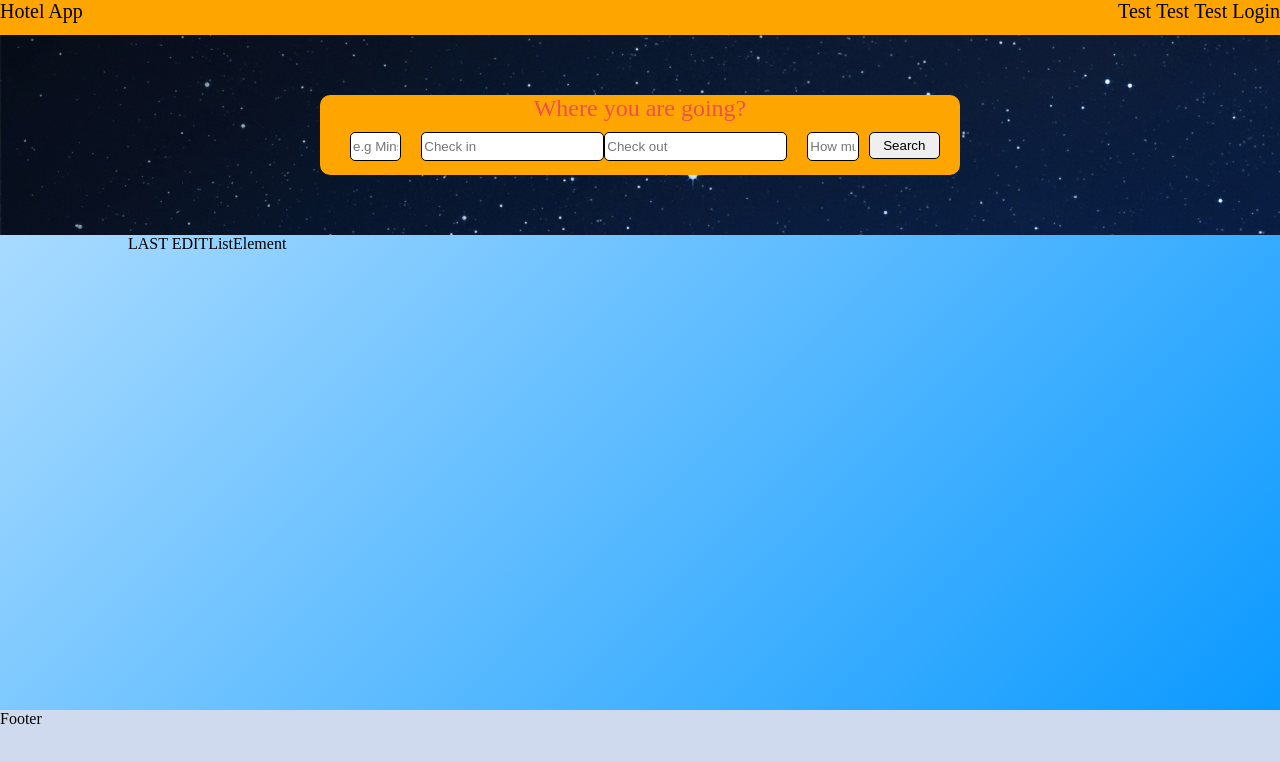
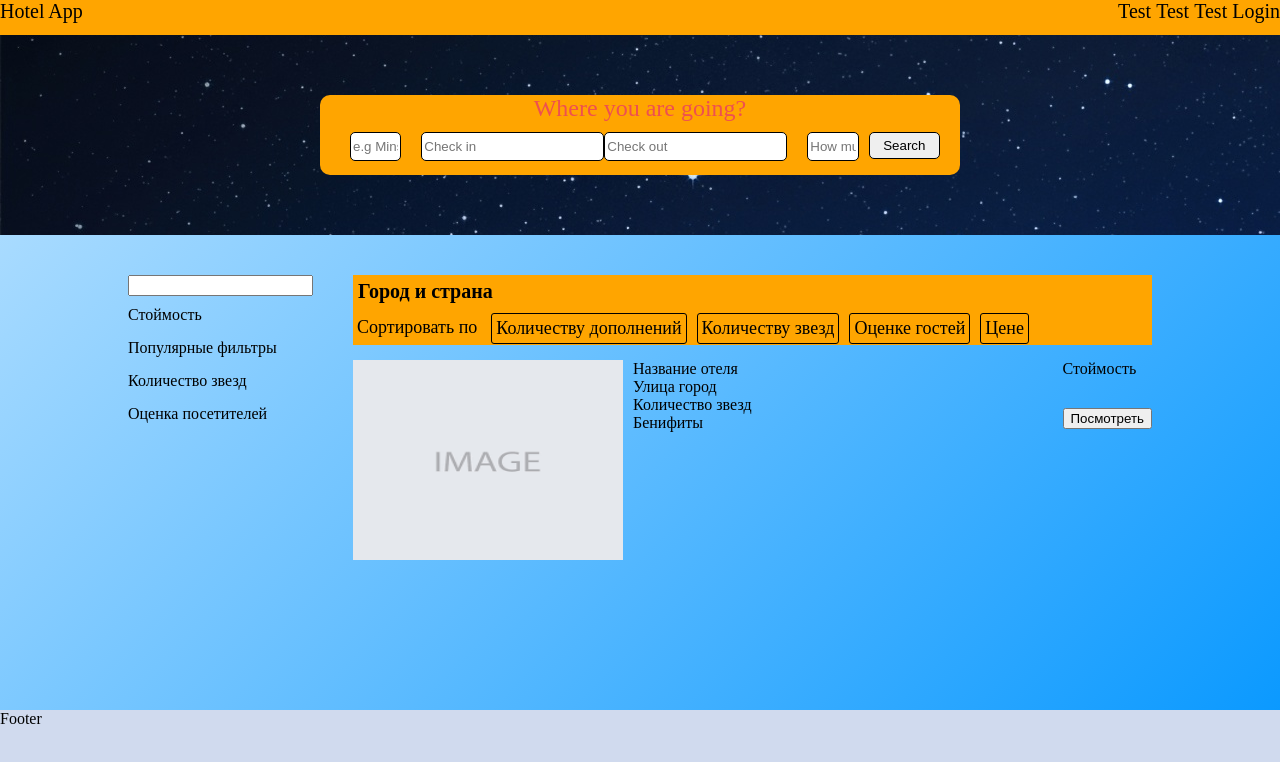
Before and after one commit to SladowName1/InternetServiceToBookedRoomsInHotels, a React (Create React App) app: page /search in a window 1280 px wide. Shown: the top 762 px of the page. Built offline with nearby package versions, Linux system fonts and the light colour scheme.

Commit message:
added search page

```diff
--- a/package.json
+++ b/package.json
@@ -11,6 +11,7 @@
     "path": "^0.12.7",
     "react": "^17.0.2",
     "react-dom": "^17.0.2",
+    "react-router": "^6.3.0",
     "react-router-dom": "^6.2.1",
     "react-scripts": "5.0.0",
     "web-vitals": "^2.1.4"
--- a/src/components/Menu.js
+++ b/src/components/Menu.js
@@ -5,9 +5,16 @@ import "../styles/home-search-element.css"
 
 const Menu = () => {
   const [active, setActive] = useState(false);
+
+    const toHomePage = () => {
+      window.location = window.location.origin;
+  }
+
   return (
     <div className="nav-menu">
-      <div>Hotel App</div>
+      <div style={{cursor:'pointer'}} onClick={() => toHomePage()}>
+          Hotel App
+      </div>
       <div className="nav-menu-items">
         <div className="nav-menu-item">Test</div>
         <div className="nav-menu-item">Test</div>
--- a/src/components/search_page/FiltersElement.js
+++ b/src/components/search_page/FiltersElement.js
@@ -1,19 +1,94 @@
 import {useState} from "react";
 
-const FiltersElement = () => {
-    const [isShow, setShow] = useState(false);
+const FiltersElement = ({test, setTest}) => {
+    const [isShowPrice, setIsShowPrice] = useState(false);
+    const [isShowNumberOfPrice, setIsShowNumberOfPrice] = useState(false);
+    const [isShowCustomerRaiting, setIsShowCustomerRaiting] = useState(false);
+    const [isShowPopularFilter, setIsShowPopularFilter] = useState(false);
+    const [priceRoom, setPriceRoom] = useState(100);
+    const [customerRaiting, setCustomerRaiting] = useState(10);
+
 
     return(
-        <div>
-            <div style={{cursor:"pointer"}} onClick={() => setShow(!isShow)}>
-                LAST EDIT
+        <div className='filter_container'>
+            <div className='filter_element'>
+                <input/>
             </div>
-            <div style={isShow ? {display:"block"}: {display:"none"}}>
-                <p>1</p>
-                <p>1</p>
-                <p>1</p>
-                <p>1</p>
-                <p>1</p>
+            <div className='filter_element'>
+                <div className='filter_element_title' style={{cursor:"pointer"}} onClick={() => {setIsShowPrice(!isShowPrice); setTest(true)}}>
+                    Стоймость
+                </div>
+                <div style={isShowPrice ? {display:"block"}: {display:"none"}}>
+                    <div>{priceRoom}</div>
+                    <input type='range' min='0' max='500' defaultValue='100' step='1' onInput={(e) => {setPriceRoom(e.target.value)}}/>
+                </div>
+            </div>
+            <div className='filter_element'>
+                <div className='filter_element_title' style={{cursor:"pointer"}} onClick={() => {setIsShowPopularFilter(!isShowPopularFilter); setTest(true)}}>
+                    Популярные фильтры
+                </div>
+                <div style={isShowPopularFilter ? {display:"block"}: {display:"none"}}>
+                    <ul>
+                        <li>
+                            <input type='checkbox'/>
+                            <label>Завтрак включен</label>
+                        </li>
+                        <li>
+                            <input type='checkbox'/>
+                            <label>Бассейн</label>
+                        </li>
+                        <li>
+                            <input type='checkbox'/>
+                            <label>Парковка</label>
+                        </li>
+                        <li>
+                            <input type='checkbox'/>
+                            <label>Спа</label>
+                        </li>
+                        <li>
+                            <input type='checkbox'/>
+                            <label>Можно с питомцами</label>
+                        </li>
+                    </ul>
+                </div>
+            </div>
+            <div className='filter_element'>
+                <div className='filter_element_title' style={{cursor:"pointer"}} onClick={() => {setIsShowNumberOfPrice(!isShowNumberOfPrice); setTest(true)}}>
+                    Количество звезд
+                </div>
+                <div style={isShowNumberOfPrice ? {display:"block"}: {display:"none"}}>
+                    <ul>
+                        <li>
+                            <input type='checkbox'/>
+                            <label>5 звезд</label>
+                        </li>
+                        <li>
+                            <input type='checkbox'/>
+                            <label>4 звезды</label>
+                        </li>
+                        <li>
+                            <input type='checkbox'/>
+                            <label>3 звезды</label>
+                        </li>
+                        <li>
+                            <input type='checkbox'/>
+                            <label>2 звезды</label>
+                        </li>
+                        <li>
+                            <input type='checkbox'/>
+                            <label>1 звезда</label>
+                        </li>
+                    </ul>
+                </div>
+            </div>
+            <div className='filter_element'>
+                <div className='filter_element_title' style={{cursor:"pointer"}} onClick={() => {setIsShowCustomerRaiting(!isShowCustomerRaiting); setTest(true)}}>
+                    Оценка посетителей
+                </div>
+                <div style={isShowCustomerRaiting ? {display:"block"}: {display:"none"}}>
+                    <div>{customerRaiting}</div>
+                    <input type='range' min='0' max='10' defaultValue='10' step='1' onInput={(e) => {setCustomerRaiting(e.target.value)}}/>
+                </div>
             </div>
         </div>
     )
--- a/src/components/search_page/ListElement.js
+++ b/src/components/search_page/ListElement.js
@@ -1,7 +1,53 @@
-const ListElement = () => {
+import {useEffect} from "react";
+import Image from "../../img/img.png";
+
+const ListElement = ({test, setTest}) => {
+
     return(
-        <div>
-            ListElement
+        <div className='index_list_element_container'>
+            <div className='sorted_container'>
+                <div className='sorted_container_title'>
+                    Город и страна
+                </div>
+                <div className='sorted_container_by'>
+                    <div className='sorted_container_by_title'>Сортировать по</div>
+                    <div className='sorted_container_element'>Количеству дополнений</div>
+                    <div className='sorted_container_element'>Количеству звезд</div>
+                    <div className='sorted_container_element'>Оценке гостей</div>
+                    <div className='sorted_container_element'>Цене</div>
+                </div>
+            </div>
+            <div className='list_container'>
+                <div className='list_element'>
+                    <div className='list_element_image_container'>
+                        <img className='list_element_image' src={Image} alt="Loading" height='200px' width='270px'/>
+                    </div>
+                    <div className='list_element_all_information'>
+                        <div className='list_element_information'>
+                            <div className='list_element_hotel_name'>
+                                Название отеля
+                            </div>
+                            <div>
+                                Улица город
+                            </div>
+                            <div>
+                                Количество звезд
+                            </div>
+                            <div>
+                                Бенифиты
+                            </div>
+                        </div>
+                        <div className='list_element_booking'>
+                            <div style={{marginBottom: '30px'}}>
+                                Стоймость
+                            </div>
+                            <div>
+                                <button>Посмотреть</button>
+                            </div>
+                        </div>
+                    </div>
+                </div>
+            </div>
         </div>
     )
 }
--- a/src/components/search_page/SearchPage.js
+++ b/src/components/search_page/SearchPage.js
@@ -1,13 +1,14 @@
-import React from 'react';
+import React, {useState} from 'react';
 import FiltersElement from "./FiltersElement";
 import ListElement from "./ListElement";
-import BookingSearch from "../home_page/BookingSearch";
 
 const SearchPage = () => {
+    const [test, setTest] = useState(false);
+
     return(
         <div className='search_page_container'>
-            <FiltersElement/>
-            <ListElement/>
+            <FiltersElement test={test} setTest={setTest}/>
+            <ListElement  test={test} setTest={setTest}/>
         </div>
     )
 }
--- a/src/index.js
+++ b/src/index.js
@@ -5,7 +5,9 @@ import Menu from "./components/Menu";
 import './styles/index.css';
 import './styles/home-image.css';
 import './styles/footer.css';
-import './styles/search-page.css'
+import './styles/search-page.css';
+import './styles/filter-component.css';
+import './styles/list-element.css';
 import AboutService from "./components/AboutService";
 import BookingSearch from "./components/home_page/BookingSearch";
 
--- /dev/null
+++ b/src/styles/filter-component.css
@@ -0,0 +1,21 @@
+.filter_container {
+    display: flex;
+    flex-direction: column;
+}
+
+li {
+    list-style-type: none;
+}
+
+ul {
+    margin: 0;
+    padding: 0;
+}
+
+.filter_element {
+    margin-bottom: 10px;
+}
+
+.filter_element_title {
+    margin-bottom: 5px;
+}
--- /dev/null
+++ b/src/styles/list-element.css
@@ -0,0 +1,58 @@
+.index_list_element_container{
+    margin-left: 40px;
+    width: 100%;
+}
+
+.sorted_container {
+    width: 100%;
+    background-color: orange;
+    height: 70px;
+}
+
+.sorted_container_title {
+    font-size: 20px;
+    font-weight: bold;
+    padding:5px;
+}
+
+.sorted_container_by {
+    display: flex;
+    margin-top: 5px;
+    font-size: 18px;
+    width: 50%;
+    white-space: nowrap;
+}
+
+.sorted_container_by_title {
+    padding: 4px;
+}
+
+.sorted_container_element{
+    display: flex;
+    margin-left: 10px;
+    height: 100%;
+    border: 1px solid black;
+    padding: 4px;
+    border-radius: 3px;
+    cursor: pointer;
+    white-space: nowrap;
+}
+
+.list_element {
+    display: flex;
+    margin-top: 15px;
+}
+
+.list_element_all_information {
+    display: flex;
+    width: 100%;
+    justify-content: space-between;
+}
+
+.list_element_information {
+    margin-left: 10px;
+}
+
+.list_element_booking {
+    margin-left: 20px;
+}
--- a/src/styles/search-page.css
+++ b/src/styles/search-page.css
@@ -1,5 +1,5 @@
 .search_page_container {
     display: flex;
     width:80%;
-    margin:auto;
+    margin:40px auto auto auto;
 }
```
Also changed, not shown: src/components/constant.js (added), 1 other file (tests, documents, lock files or other folders).
